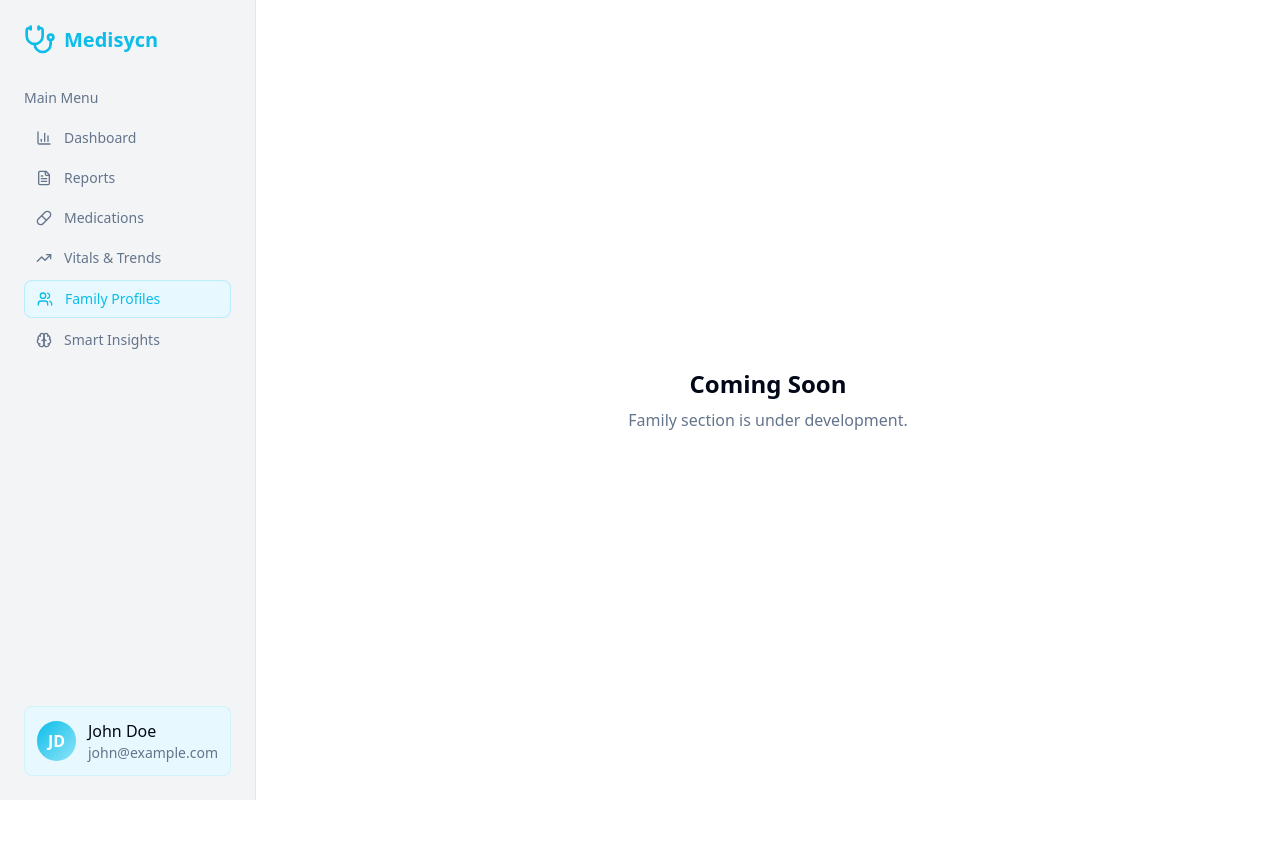
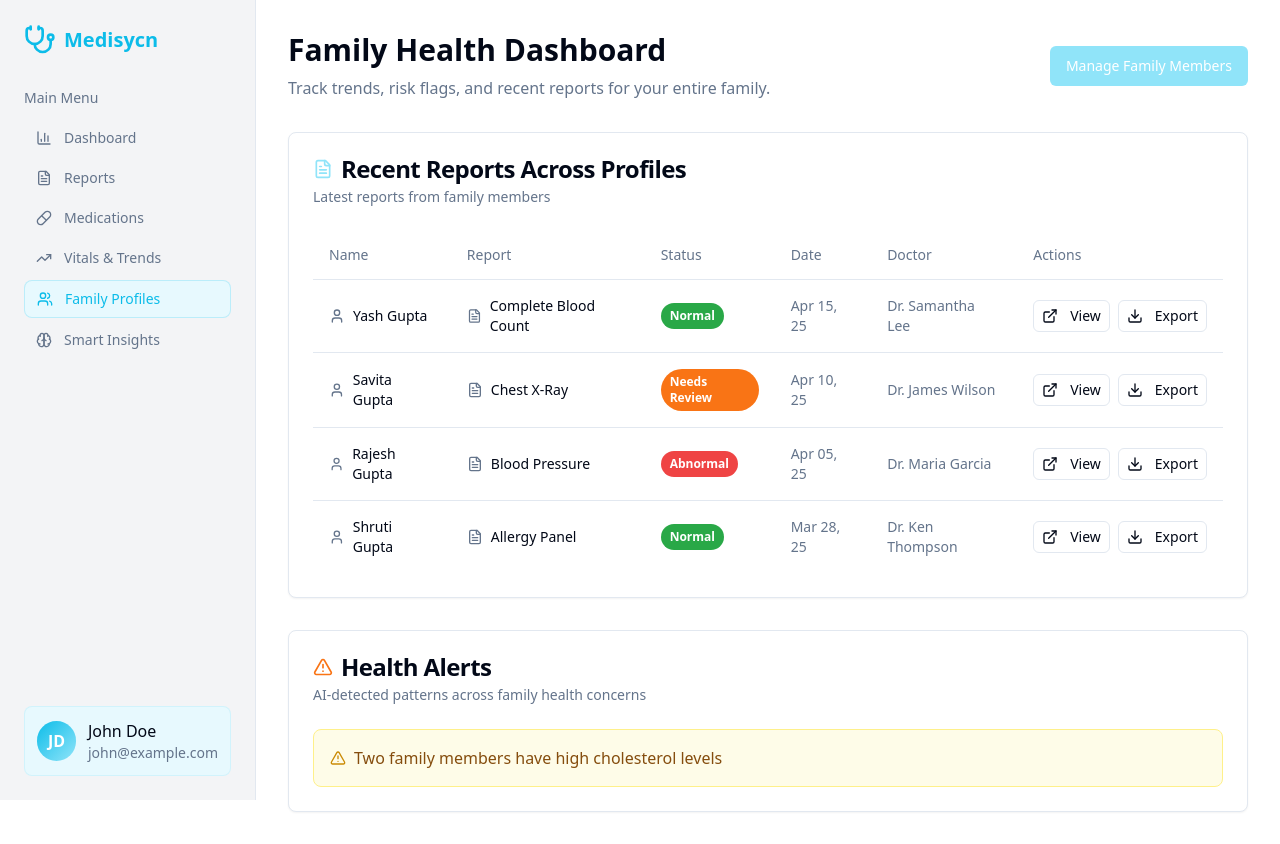
Before and after one commit to shrutigupta263/medisycn, a React (Vite) app: page / in a window 1280 px wide. Both pictures are taken after a click on the button "Family Profiles". Before the commit the page ends 800 px from the top, so only its background shows below. Built offline with nearby package versions, Linux system fonts and the light colour scheme.

Commit message:
Add Family Profiles page
Implement the Family Profiles page and add it to the main menu in the sidebar.

```diff
--- /dev/null
+++ b/src/components/FamilyProfiles.tsx
@@ -0,0 +1,149 @@
+import { Button } from "@/components/ui/button";
+import { Card, CardContent, CardHeader, CardTitle } from "@/components/ui/card";
+import {
+  Table,
+  TableBody,
+  TableCell,
+  TableHead,
+  TableHeader,
+  TableRow,
+} from "@/components/ui/table";
+import { Badge } from "@/components/ui/badge";
+import { ExternalLink, Download, User, FileText, AlertTriangle } from "lucide-react";
+
+export const FamilyProfiles = () => {
+  const familyReports = [
+    {
+      id: 1,
+      name: "Yash Gupta",
+      report: "Complete Blood Count",
+      status: "Normal",
+      statusColor: "bg-health-green text-white",
+      date: "Apr 15, 25",
+      doctor: "Dr. Samantha Lee"
+    },
+    {
+      id: 2,
+      name: "Savita Gupta",
+      report: "Chest X-Ray",
+      status: "Needs Review",
+      statusColor: "bg-health-orange text-white",
+      date: "Apr 10, 25",
+      doctor: "Dr. James Wilson"
+    },
+    {
+      id: 3,
+      name: "Rajesh Gupta",
+      report: "Blood Pressure",
+      status: "Abnormal",
+      statusColor: "bg-red-500 text-white",
+      date: "Apr 05, 25",
+      doctor: "Dr. Maria Garcia"
+    },
+    {
+      id: 4,
+      name: "Shruti Gupta",
+      report: "Allergy Panel",
+      status: "Normal",
+      statusColor: "bg-health-green text-white",
+      date: "Mar 28, 25",
+      doctor: "Dr. Ken Thompson"
+    }
+  ];
+
+  return (
+    <div className="flex-1 p-8 overflow-y-auto">
+      {/* Header */}
+      <div className="flex items-center justify-between mb-8">
+        <div>
+          <h1 className="text-3xl font-bold text-foreground mb-2">Family Health Dashboard</h1>
+          <p className="text-muted-foreground">Track trends, risk flags, and recent reports for your entire family.</p>
+        </div>
+        <Button className="bg-health-light-blue text-white hover:bg-health-light-blue/90">
+          Manage Family Members
+        </Button>
+      </div>
+
+      {/* Recent Reports Section */}
+      <Card className="mb-8">
+        <CardHeader>
+          <div className="flex items-center gap-2">
+            <FileText className="h-5 w-5 text-health-light-blue" />
+            <CardTitle>Recent Reports Across Profiles</CardTitle>
+          </div>
+          <p className="text-sm text-muted-foreground">Latest reports from family members</p>
+        </CardHeader>
+        <CardContent>
+          <Table>
+            <TableHeader>
+              <TableRow>
+                <TableHead>Name</TableHead>
+                <TableHead>Report</TableHead>
+                <TableHead>Status</TableHead>
+                <TableHead>Date</TableHead>
+                <TableHead>Doctor</TableHead>
+                <TableHead>Actions</TableHead>
+              </TableRow>
+            </TableHeader>
+            <TableBody>
+              {familyReports.map((report) => (
+                <TableRow key={report.id}>
+                  <TableCell className="font-medium">
+                    <div className="flex items-center gap-2">
+                      <User className="h-4 w-4 text-muted-foreground" />
+                      {report.name}
+                    </div>
+                  </TableCell>
+                  <TableCell>
+                    <div className="flex items-center gap-2">
+                      <FileText className="h-4 w-4 text-muted-foreground" />
+                      {report.report}
+                    </div>
+                  </TableCell>
+                  <TableCell>
+                    <Badge className={`${report.statusColor} text-xs px-2 py-1`}>
+                      {report.status}
+                    </Badge>
+                  </TableCell>
+                  <TableCell className="text-muted-foreground">{report.date}</TableCell>
+                  <TableCell className="text-muted-foreground">{report.doctor}</TableCell>
+                  <TableCell>
+                    <div className="flex items-center gap-2">
+                      <Button variant="outline" size="sm" className="h-8 px-2">
+                        <ExternalLink className="h-3 w-3 mr-1" />
+                        View
+                      </Button>
+                      <Button variant="outline" size="sm" className="h-8 px-2">
+                        <Download className="h-3 w-3 mr-1" />
+                        Export
+                      </Button>
+                    </div>
+                  </TableCell>
+                </TableRow>
+              ))}
+            </TableBody>
+          </Table>
+        </CardContent>
+      </Card>
+
+      {/* Health Alerts Section */}
+      <Card>
+        <CardHeader>
+          <div className="flex items-center gap-2">
+            <AlertTriangle className="h-5 w-5 text-health-orange" />
+            <CardTitle>Health Alerts</CardTitle>
+          </div>
+          <p className="text-sm text-muted-foreground">AI-detected patterns across family health concerns</p>
+        </CardHeader>
+        <CardContent>
+          <div className="bg-yellow-50 border border-yellow-200 rounded-lg p-4">
+            <div className="flex items-center gap-2">
+              <AlertTriangle className="h-4 w-4 text-yellow-600" />
+              <span className="text-yellow-800 font-medium">Two family members have high cholesterol levels</span>
+            </div>
+          </div>
+        </CardContent>
+      </Card>
+    </div>
+  );
+};
--- a/src/pages/Index.tsx
+++ b/src/pages/Index.tsx
@@ -1,6 +1,7 @@
 import { useState } from "react";
 import { Sidebar } from "@/components/Sidebar";
 import { Dashboard } from "@/components/Dashboard";
+import { FamilyProfiles } from "@/components/FamilyProfiles";
 
 const Index = () => {
   const [activeMenuItem, setActiveMenuItem] = useState("dashboard");
@@ -9,6 +10,8 @@ const Index = () => {
     switch (activeMenuItem) {
       case "dashboard":
         return <Dashboard />;
+      case "family":
+        return <FamilyProfiles />;
       default:
         return (
           <div className="flex-1 p-8 flex items-center justify-center">
```
